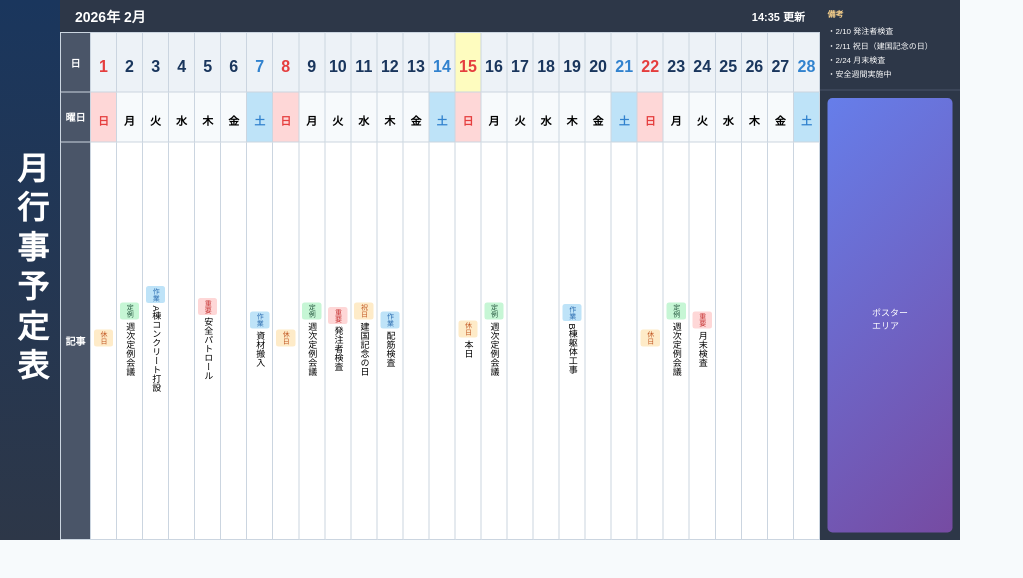
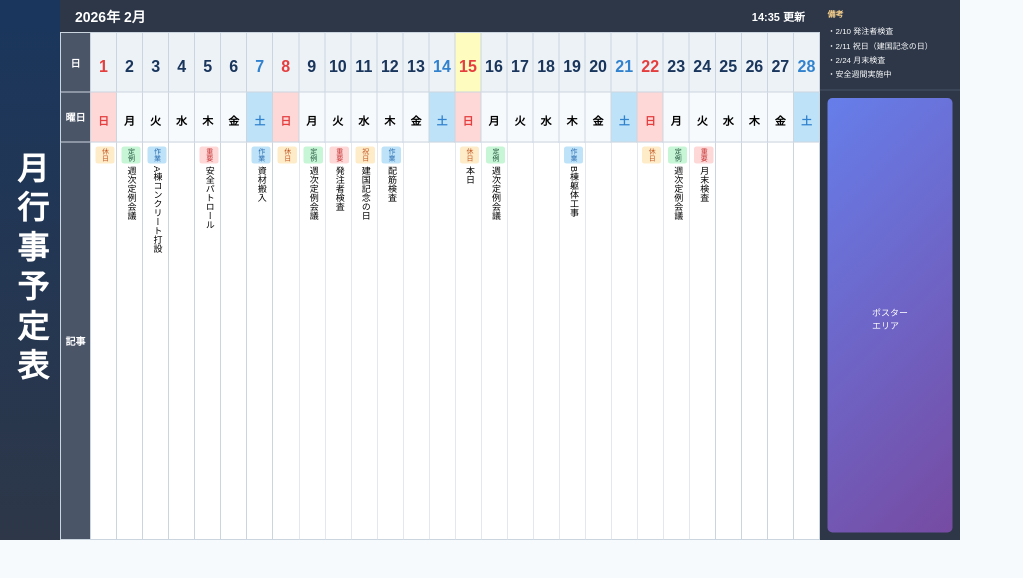
Before and after one commit to KamiogiAI/digital-signage, a plain HTML site: page screens/horizontal/02_月間行事予定表.html in a window 1280 px wide. Shown: the top 578 px of the page, without its empty margins (0-1023 px from the left). Drawn offline with Linux system fonts and the light colour scheme.

Commit message:
Monthly schedule: fix event cell top alignment with absolute positioning

```diff
--- a/screens/horizontal/02_月間行事予定表.html
+++ b/screens/horizontal/02_月間行事予定表.html
@@ -122,14 +122,19 @@
     /* 記事行（縦長） */
     .event-cell {
       font-size: 18px;
-      padding: 5px 5px 10px 5px;
-      vertical-align: top;
-      text-align: right;
+      padding: 8px 3px;
       writing-mode: vertical-rl;
       text-orientation: mixed;
       height: 400px;
       background: white;
       line-height: 1.6;
+      position: relative;
+    }
+    .event-cell .event-inner {
+      position: absolute;
+      top: 8px;
+      right: 3px;
+      left: 3px;
     }
     .event-cell .event-tag {
       display: inline-block;
@@ -285,34 +290,34 @@
           <!-- 記事行（縦長） -->
           <tr>
             <th class="row-label">記事</th>
-            <td class="event-cell"><span class="event-tag event-holiday">休日</span></td>
-            <td class="event-cell"><span class="event-tag event-meeting">定例</span>週次定例会議</td>
-            <td class="event-cell"><span class="event-tag event-work">作業</span>A棟コンクリート打設</td>
-            <td class="event-cell"></td>
-            <td class="event-cell"><span class="event-tag event-important">重要</span>安全パトロール</td>
-            <td class="event-cell"></td>
-            <td class="event-cell"><span class="event-tag event-work">作業</span>資材搬入</td>
-            <td class="event-cell"><span class="event-tag event-holiday">休日</span></td>
-            <td class="event-cell"><span class="event-tag event-meeting">定例</span>週次定例会議</td>
-            <td class="event-cell"><span class="event-tag event-important">重要</span>発注者検査</td>
-            <td class="event-cell"><span class="event-tag event-holiday">祝日</span>建国記念の日</td>
-            <td class="event-cell"><span class="event-tag event-work">作業</span>配筋検査</td>
-            <td class="event-cell"></td>
-            <td class="event-cell"></td>
-            <td class="event-cell"><span class="event-tag event-holiday">休日</span>本日</td>
-            <td class="event-cell"><span class="event-tag event-meeting">定例</span>週次定例会議</td>
-            <td class="event-cell"></td>
-            <td class="event-cell"></td>
-            <td class="event-cell"><span class="event-tag event-work">作業</span>B棟躯体工事</td>
-            <td class="event-cell"></td>
-            <td class="event-cell"></td>
-            <td class="event-cell"><span class="event-tag event-holiday">休日</span></td>
-            <td class="event-cell"><span class="event-tag event-meeting">定例</span>週次定例会議</td>
-            <td class="event-cell"><span class="event-tag event-important">重要</span>月末検査</td>
-            <td class="event-cell"></td>
-            <td class="event-cell"></td>
-            <td class="event-cell"></td>
-            <td class="event-cell"></td>
+            <td class="event-cell"><div class="event-inner"><span class="event-tag event-holiday">休日</span></div></td>
+            <td class="event-cell"><div class="event-inner"><span class="event-tag event-meeting">定例</span>週次定例会議</div></td>
+            <td class="event-cell"><div class="event-inner"><span class="event-tag event-work">作業</span>A棟コンクリート打設</div></td>
+            <td class="event-cell"><div class="event-inner"></div></td>
+            <td class="event-cell"><div class="event-inner"><span class="event-tag event-important">重要</span>安全パトロール</div></td>
+            <td class="event-cell"><div class="event-inner"></div></td>
+            <td class="event-cell"><div class="event-inner"><span class="event-tag event-work">作業</span>資材搬入</div></td>
+            <td class="event-cell"><div class="event-inner"><span class="event-tag event-holiday">休日</span></div></td>
+            <td class="event-cell"><div class="event-inner"><span class="event-tag event-meeting">定例</span>週次定例会議</div></td>
+            <td class="event-cell"><div class="event-inner"><span class="event-tag event-important">重要</span>発注者検査</div></td>
+            <td class="event-cell"><div class="event-inner"><span class="event-tag event-holiday">祝日</span>建国記念の日</div></td>
+            <td class="event-cell"><div class="event-inner"><span class="event-tag event-work">作業</span>配筋検査</div></td>
+            <td class="event-cell"><div class="event-inner"></div></td>
+            <td class="event-cell"><div class="event-inner"></div></td>
+            <td class="event-cell"><div class="event-inner"><span class="event-tag event-holiday">休日</span>本日</div></td>
+            <td class="event-cell"><div class="event-inner"><span class="event-tag event-meeting">定例</span>週次定例会議</div></td>
+            <td class="event-cell"><div class="event-inner"></div></td>
+            <td class="event-cell"><div class="event-inner"></div></td>
+            <td class="event-cell"><div class="event-inner"><span class="event-tag event-work">作業</span>B棟躯体工事</div></td>
+            <td class="event-cell"><div class="event-inner"></div></td>
+            <td class="event-cell"><div class="event-inner"></div></td>
+            <td class="event-cell"><div class="event-inner"><span class="event-tag event-holiday">休日</span></div></td>
+            <td class="event-cell"><div class="event-inner"><span class="event-tag event-meeting">定例</span>週次定例会議</div></td>
+            <td class="event-cell"><div class="event-inner"><span class="event-tag event-important">重要</span>月末検査</div></td>
+            <td class="event-cell"><div class="event-inner"></div></td>
+            <td class="event-cell"><div class="event-inner"></div></td>
+            <td class="event-cell"><div class="event-inner"></div></td>
+            <td class="event-cell"><div class="event-inner"></div></td>
           </tr>
         </table>
       </div>
```
Also changed, not shown: docs/screenshots/04_月間行事予定表.png.
